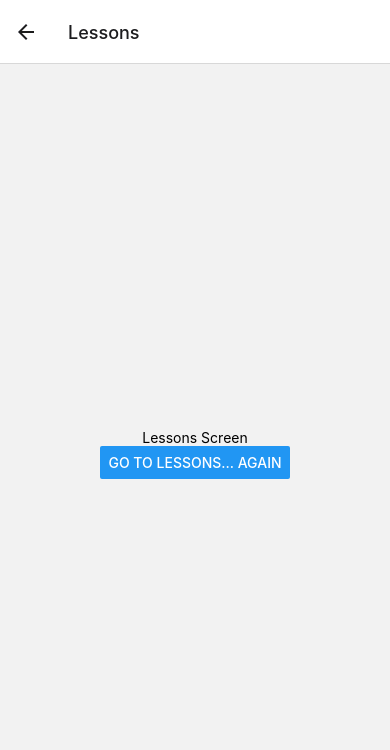
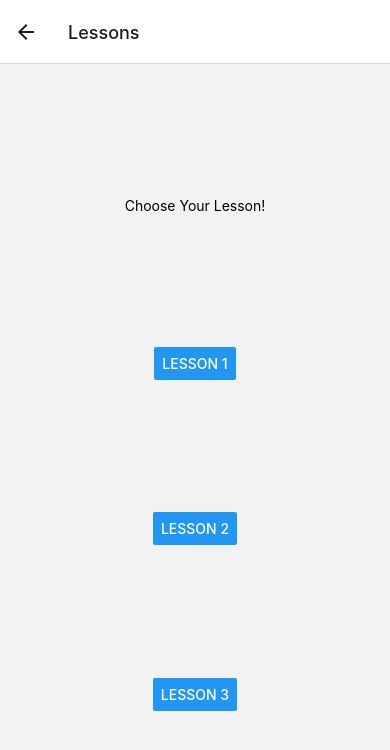
Before and after one commit to oyanek/DuoDead, a React Native app: screen /Lessons in a window 390 px wide. Shown: the top 750 px of the page. Built offline with nearby package versions, Linux system fonts and the light colour scheme.

Commit message:
modules created for lessons, layout almost done

```diff
--- a/App.js
+++ b/App.js
@@ -12,6 +12,9 @@ const Stack = createNativeStackNavigator();
 
 import HomeScreen from './screens/home.js';
 import LessonScreen from './screens/lessons.js';
+import Mod1Screen from './screens/module1.js';
+import Mod2Screen from './screens/module2.js';
+import Mod3Screen from './screens/module3.js';
 
 class App extends React.Component {
   render() {
@@ -20,6 +23,9 @@ class App extends React.Component {
       <Stack.Navigator initialRouteName={HomeScreen}>
         <Stack.Screen name="Home" component={HomeScreen} />
         <Stack.Screen name="Lessons" component={LessonScreen} />
+        <Stack.Screen name="Lesson 1" component={Mod1Screen}/>
+        <Stack.Screen name="Lesson 2" component={Mod2Screen}/>
+        <Stack.Screen name="Lesson 3" component={Mod3Screen}/>
       </Stack.Navigator>
     </NavigationContainer>
     )
--- a/package.json
+++ b/package.json
@@ -15,6 +15,7 @@
     "@react-navigation/native-stack": "^6.9.1",
     "react": "18.1.0",
     "react-native": "0.70.5",
+    "react-native-progress": "^5.0.0",
     "react-native-safe-area-context": "^4.4.1",
     "react-native-screens": "^3.18.2"
   },
--- a/screens/home.js
+++ b/screens/home.js
@@ -1,18 +1,31 @@
 import * as React from 'react';
 import { Button, Text, View } from 'react-native';
+import { NavigationContainer }
+         from '@react-navigation/native';
 
 import { Container, Header, MainContent, NavButton } from '../components/structure.js';
 import LessonScreen from './lessons.js';
 
 class HomeScreen extends React.Component {
+
+    loadRoute = () => this.props.navigation.navigate('Lessons');
+
     render(){
         return (
-            <View style={{ flex: 1, justifyContent: 'center',
+            <View style={{ flex: 1, justifyContent: 'space-evenly',
                            alignItems: 'center' }}>
-              <Text>Home!</Text>
+              <Text>Duo-Dead Home!</Text>
               <Button
-                      title="Go to Lessons"
-                      onPress={() => navigation.navigate(LessonScreen)}
+                      title="Choose Language"
+                      onPress={null}
+                    />
+              <Button
+                      title="Start Lessons"
+                      onPress={this.loadRoute}
+                    />
+              <Button
+                      title="Account"
+                      onPress={null}
                     />
             </View>
           );
--- a/screens/lessons.js
+++ b/screens/lessons.js
@@ -1,17 +1,30 @@
 import * as React from 'react';
 import { Button, Text, View } from 'react-native';
+import { NavigationContainer }
+         from '@react-navigation/native';
 
 import { Container, Header, MainContent, NavButton } from '../components/structure.js';
 
 class LessonScreen extends React.Component {
-    render(){
+
+  loadRoute1 = () => this.props.navigation.navigate('Lesson 1');
+  loadRoute2 = () => this.props.navigation.navigate('Lesson 2');
+  loadRoute3 = () => this.props.navigation.navigate('Lesson 3');
+
+  render(){
         return (
-        <View style={{ flex: 1, alignItems: 'center', justifyContent: 'center' }}>
-          <Text>Lessons Screen</Text>
+        <View style={{ flex: 1, alignItems: 'center', justifyContent : 'space-evenly'}}>
+          <Text>Choose Your Lesson!</Text>
           <Button
-            title="Go to Lessons... again"
-            onPress={() => navigation.navigate(LessonScreen)}
-          />
+            title="Lesson 1"
+            onPress={this.loadRoute1}/>
+          <Button
+            title='Lesson 2'
+            onPress={this.loadRoute2}/>
+
+          <Button
+            title='Lesson 3'
+            onPress={this.loadRoute3}/>
         </View>
       );
     }
--- /dev/null
+++ b/screens/module1.js
@@ -0,0 +1,18 @@
+import * as React from 'react';
+import { Button, Text, View } from 'react-native';
+import { NavigationContainer }
+         from '@react-navigation/native';
+
+import { Container, Header, MainContent, NavButton } from '../components/structure.js';
+
+class Mod1Screen extends React.Component {
+    render(){
+        return (
+        <View style={{ flex: 1, alignItems: 'center', justifyContent : 'space-around'}}>
+          <Text>Lesson 1</Text>
+        </View>
+      );
+    }
+}
+
+export default Mod1Screen;
--- /dev/null
+++ b/screens/module2.js
@@ -0,0 +1,18 @@
+import * as React from 'react';
+import { Button, Text, View } from 'react-native';
+import { NavigationContainer }
+         from '@react-navigation/native';
+
+import { Container, Header, MainContent, NavButton } from '../components/structure.js';
+
+class Mod2Screen extends React.Component {
+    render(){
+        return (
+        <View style={{ flex: 1, alignItems: 'center', justifyContent : 'space-around'}}>
+          <Text>Lesson 2</Text>
+        </View>
+      );
+    }
+}
+
+export default Mod2Screen;
--- /dev/null
+++ b/screens/module3.js
@@ -0,0 +1,18 @@
+import * as React from 'react';
+import { Button, Text, View } from 'react-native';
+import { NavigationContainer }
+         from '@react-navigation/native';
+
+import { Container, Header, MainContent, NavButton } from '../components/structure.js';
+
+class Mod3Screen extends React.Component {
+    render(){
+        return (
+        <View style={{ flex: 1, alignItems: 'center', justifyContent : 'space-around'}}>
+          <Text>Lesson 3</Text>
+        </View>
+      );
+    }
+}
+
+export default Mod3Screen;
```
Also changed, not shown: 2 other files (tests, documents, lock files or other folders).
